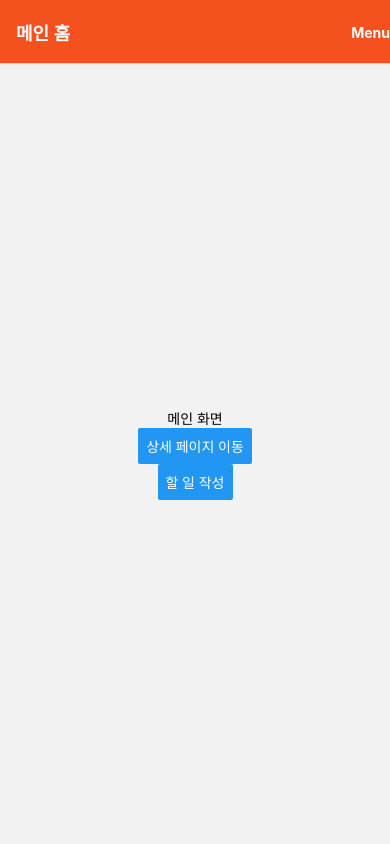
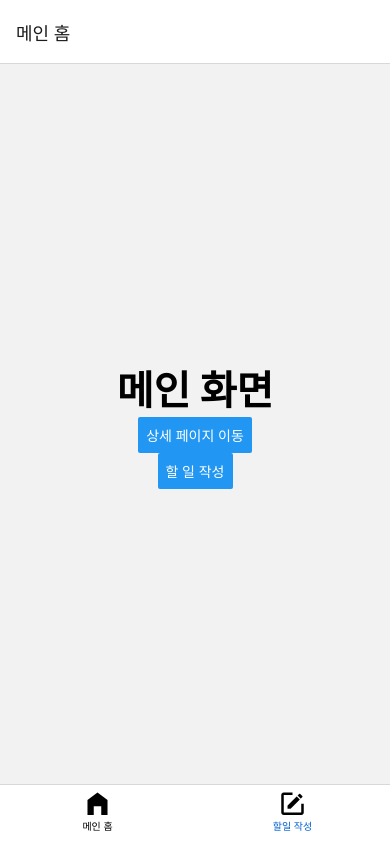
Before and after one commit to hyuns000/todo-app-25-07-04, a React Native app: screen / in a window 390 px wide. Built offline with nearby package versions, Linux system fonts and the light colour scheme.

Commit message:
bottom tab

```diff
--- a/App.js
+++ b/App.js
@@ -1,8 +1,10 @@
 import { StatusBar } from 'expo-status-bar';
 import { StyleSheet, Text, View, Button, TextInput, Pressable } from 'react-native';
 import { createNativeStackNavigator } from '@react-navigation/native-stack';
+import { createBottomTabNavigator } from '@react-navigation/bottom-tabs'; //5강
 import { NavigationContainer, useNavigation } from '@react-navigation/native';
 import React, { useState } from "react";
+import { MaterialCommunityIcons } from '@expo/vector-icons';
 
 //2강 HomeScreen 컴포넌트 생성 //3강 Button 컴포넌트 추가
 const HomeScreen = ({}) => {
@@ -10,7 +12,7 @@
   //복잡한 구조인 경우에만 필요하다.
   return (
     <View style={{flex: 1, alignItems: 'center', justifyContent: 'center'}}>
-      <Text Style={{fontSize: 40, fontWeight: "bold"}}>메인 화면</Text>
+      <Text style={{fontSize: 40, fontWeight: "bold"}}>메인 화면</Text>
       <Button
         title="상세 페이지 이동"
         onPress={() => navigation.navigate('Details')}>
@@ -49,13 +51,13 @@
           onChangeText={setTodo}
           value={todo}
           placeholder="할 일을 작성해주세요."
-          style={{flex:0.5, padding: 10, baackgroundColor: '#fff', borderRadius:10, borderWidth: 2, margin:10}}
+          style={{flex:0.5, padding: 10, backgroundColor: '#fff', borderRadius:10, borderWidth: 2, margin:10}}
         />
         <Pressable onPress={() => {
           navigation.navigate("Details", {todo}); // 4강 9분 작성 누르면 Details 화면으로 이동
           setTodo("");
         }}>
-  <Text style={{padding: 10, baackgroundColor: '#fff', borderRadius:10, borderWidth: 2,
+  <Text style={{padding: 10, backgroundColor: '#fff', borderRadius:10, borderWidth: 2,
     width: "30%", textAlign:"center", fontWeight: "bold", margin: 10
   }}>작성</Text>
 </Pressable></>
@@ -64,11 +66,14 @@
 
 //2강 상단좌측에 HOME
 const StackActions = createNativeStackNavigator();
+const Tab = createBottomTabNavigator();
 
 export default function App() {
   return (
    <NavigationContainer>
-    <StackActions.Navigator initialRouteName='Home' screenOptions={{
+    {/* <StackActions.Navigator
+     initialRouteName='Home'
+     screenOptions={{
       headerStyle: {
         backgroundColor: "#f4511e",
       },
@@ -91,7 +96,39 @@
       />
       <StackActions.Screen name="TodoWrite" component={TodoWriteScreen} />
       <StackActions.Screen name="Details" component={DetailScreen} />
-    </StackActions.Navigator>
+    </StackActions.Navigator> */}
+    <Tab.Navigator screenOptions={{
+      tabBarLableStyle: {
+        fontSize: 12,
+        paddingBottom: 10,
+        fontWeight: "bold",
+      },
+        tabBarIconStyle: {
+          fontSize: 10,
+          paddingBottom: 5,
+        },
+        tabBarStyle: {
+          height: 60,
+        },
+        tabBarInactiveTintColor: '#0163d2',
+        tabBarActiveTintColor: 'black',
+
+        headerRight: () => (
+          <Pressable onPress={() => alert("클릭됨!!")}>
+            <Text style={{ color: "#fff", fontWeight: "bold"}}>Menu</Text>
+          </Pressable>
+        )
+    }}>
+      <Tab.Screen name="Home" component={HomeScreen} options={{title: "메인 홈", tabBarIcon: (focused) => (
+       <MaterialCommunityIcons name="home-variant" size={30} color="black" />
+      )
+    }}
+       />
+      <Tab.Screen name="TodoWrite" component={TodoWriteScreen}
+      options={{title: "할일 작성", tabBarIcon: (focused) => (
+       <MaterialCommunityIcons name="square-edit-outline" size={30} color="black" />
+      )}}/>
+    </Tab.Navigator>
    </NavigationContainer>
   );
 }
```
Also changed, not shown: package.json (+4 -3 lines), 1 other file (tests, documents, lock files or other folders).
